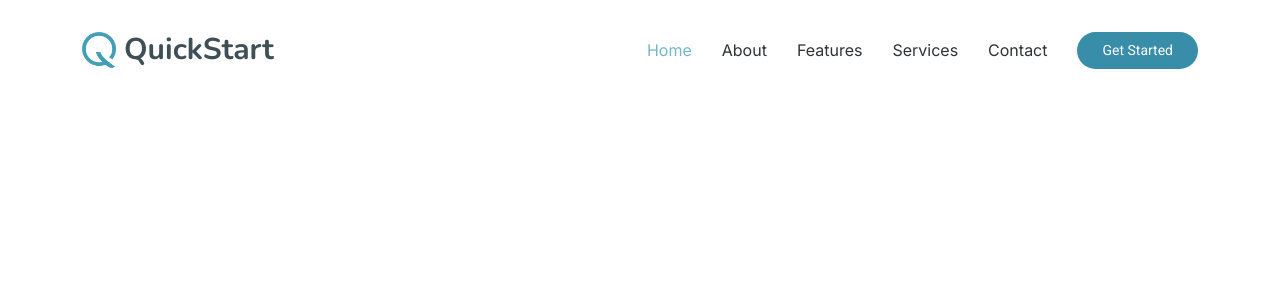
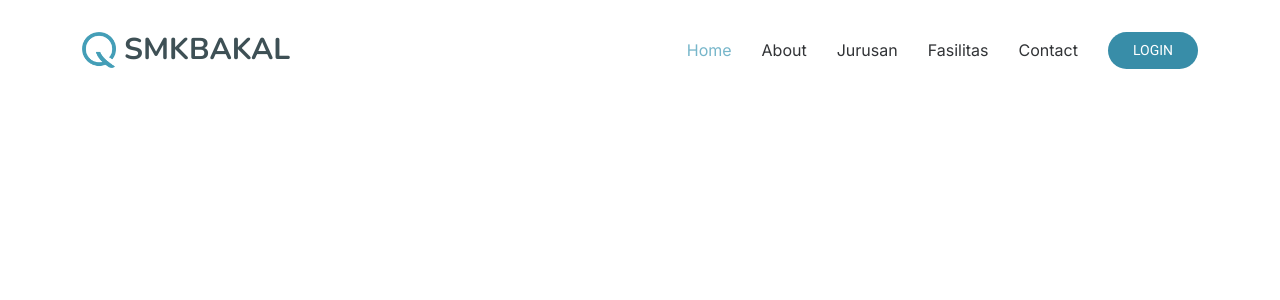
Before and after one commit to RepaSomantri12/smknbakal, a PHP site: page /header.php in a window 1280 px wide. Shown: the top 300 px of the page. Run offline with PHP 8.4, Linux system fonts and the light colour scheme.

Commit message:
panggil file header

```diff
--- a/header.php
+++ b/header.php
@@ -43,21 +43,21 @@
 
       <a href="index.php" class="logo d-flex align-items-center me-auto">
         <img src="assets/img/logo.png" alt="">
-        <h1 class="sitename">QuickStart</h1>
+        <h1 class="sitename">SMKBAKAL</h1>
       </a>
 
       <nav id="navmenu" class="navmenu">
         <ul>
           <li><a href="index.php#hero" class="active">Home</a></li>
           <li><a href="index.php#about">About</a></li>
-          <li><a href="index.php#features">Features</a></li>
-          <li><a href="index.php#services">Services</a></li>
+          <li><a href="index.php#features">Jurusan</a></li>
+          <li><a href="index.php#services">Fasilitas</a></li>
           <li><a href="index.php#contact">Contact</a></li>
         </ul>
         <i class="mobile-nav-toggle d-xl-none bi bi-list"></i>
       </nav>
 
-      <a class="btn-getstarted" href="index.php#about">Get Started</a>
+      <a class="btn-getstarted" href="index.php#about">LOGIN</a>
 
     </div>
   </header>
```
